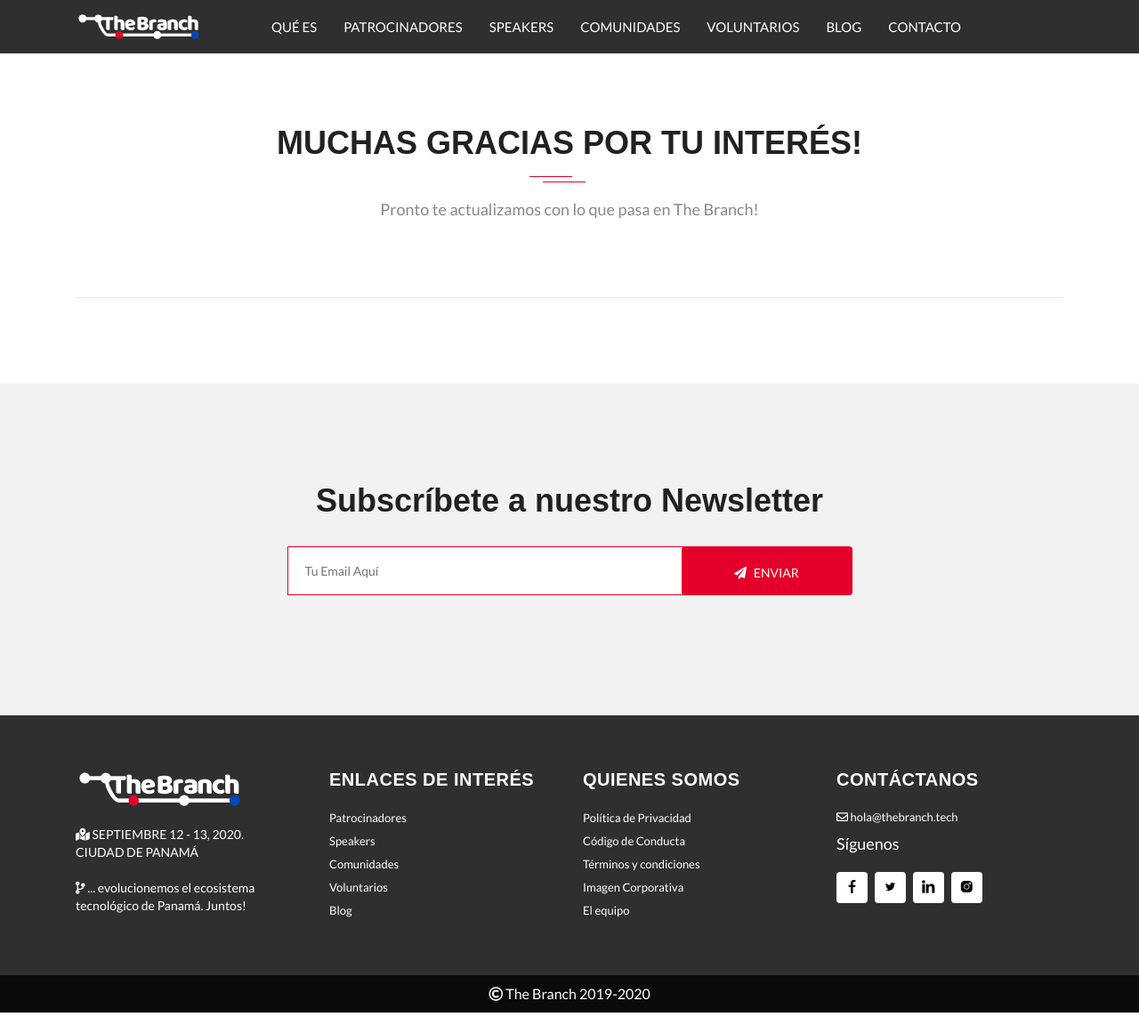
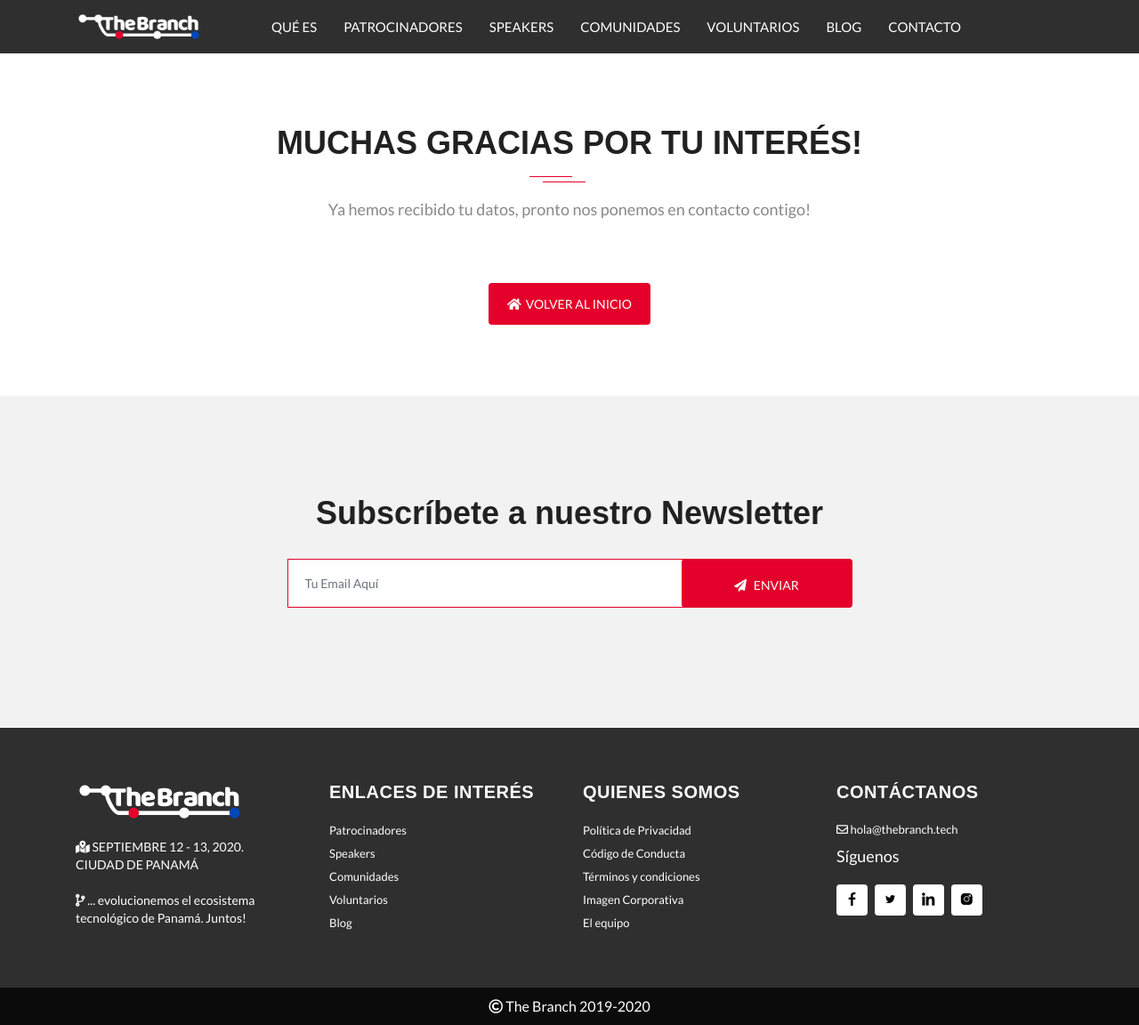
Before and after one commit to marvlm/thebranchconf, a Jekyll site: the page built from _pages/gracias.md, in a window 1280 px wide and 1152 px high. Shown: the whole window at 89% size. Built offline with Jekyll 4.4.1, drawn with Linux system fonts in a browser that asks for light colours; nearby versions of some CDN libraries; some web fonts are replaced; comment, search, counter and statistics services are not loaded.

Commit message:
Added Return to home button, updated subtitle with a generic message for reuse

```diff
--- a/_pages/gracias.md
+++ b/_pages/gracias.md
@@ -2,7 +2,14 @@
 layout: page
 title: Muchas Gracias por tu interés!
 permalink: gracias
-subtitle: Pronto te actualizamos con lo que pasa en The Branch!
+subtitle: Ya hemos recibido tu datos, pronto nos ponemos en contacto contigo!
 ---
 
-***
+<div class="container">
+    <div class="row text-center">
+        <div class="col-12 text-center">
+         <!--    <a onclick="window.history.back()" class="btn btn-common text-white"><i class="fas fa-arrow-left"></i>Página anterior</a> -->
+        <a href="{{ site.baseurl }}" class="btn btn-common"><i class="fas fa-home"></i>Volver al inicio</a>
+        </div>
+    </div>
+</div>
```
